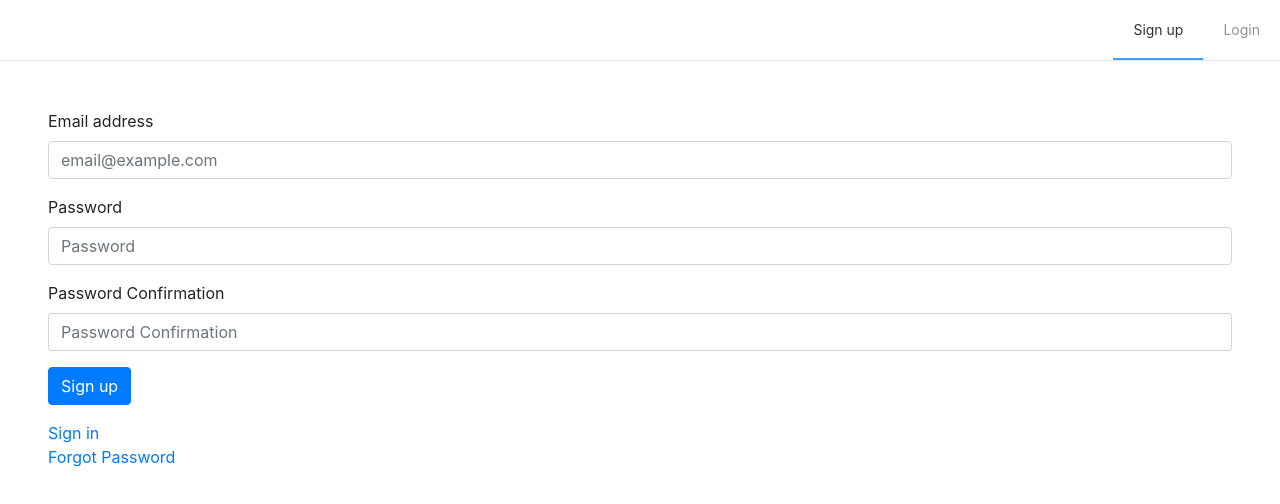
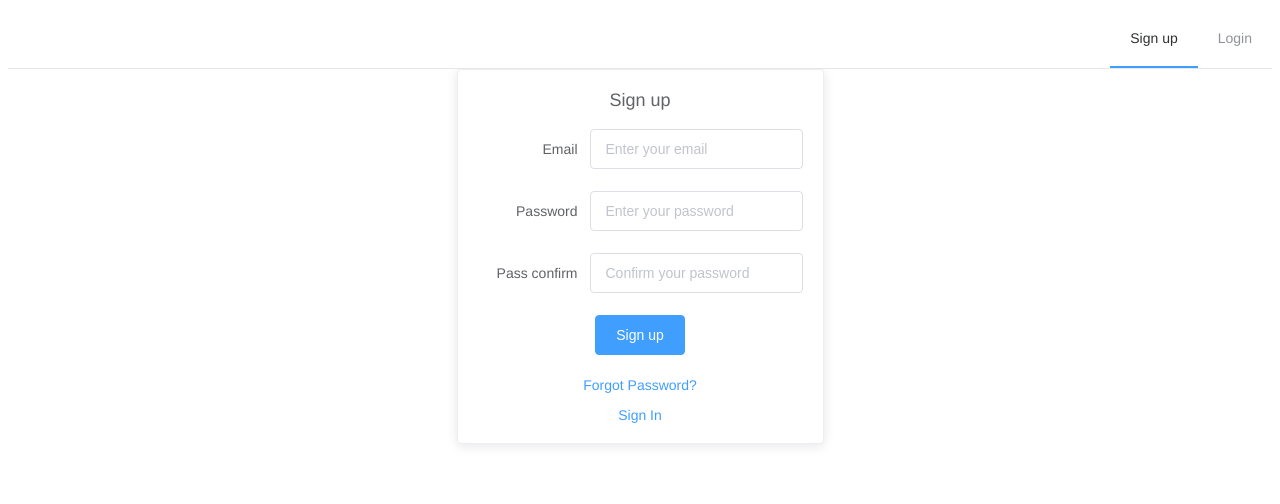
Before and after one commit to Mayurifag/rails-vue-fullstack-ultimate-template, a Vue app in the folder frontend/: page /signup in a window 1280 px wide. Shown: the top 504 px of the page. Built offline with nearby package versions, Linux system fonts and the light colour scheme.

Commit message:
Move pages from bootstrap to element-ui

```diff
--- a/frontend/public/index.html
+++ b/frontend/public/index.html
@@ -4,8 +4,6 @@
     <meta charset="utf-8">
     <meta http-equiv="X-UA-Compatible" content="IE=edge">
     <meta name="viewport" content="width=device-width,initial-scale=1.0">
-    <link rel="stylesheet" href="https://stackpath.bootstrapcdn.com/bootstrap/4.1.0/css/bootstrap.min.css" integrity="sha384-9gVQ4dYFwwWSjIDZnLEWnxCjeSWFphJiwGPXr1jddIhOegiu1FwO5qRGvFXOdJZ4" crossorigin="anonymous">
-    <link rel="stylesheet" href="https://use.fontawesome.com/releases/v5.0.13/css/all.css" integrity="sha384-DNOHZ68U8hZfKXOrtjWvjxusGo9WQnrNx2sqG0tfsghAvtVlRW3tvkXWZh58N9jp" crossorigin="anonymous">
     <link rel="icon" href="<%= BASE_URL %>favicon.ico">
     <title><%= htmlWebpackPlugin.options.title %></title>
   </head>
--- /dev/null
+++ b/frontend/src/assets/shared_auth_styles.css
@@ -0,0 +1,19 @@
+.mt-1em {
+  margin-top: 1em;
+}
+
+.mb-1em {
+  margin-bottom: 1em;
+}
+
+.display-block {
+  display: block;
+}
+
+.auth-card {
+  width: 30em;
+  display: flex;
+  justify-content: center;
+  text-align: center;
+  margin: 0 auto;
+}
--- a/frontend/src/components/AppHeader.vue
+++ b/frontend/src/components/AppHeader.vue
@@ -2,7 +2,7 @@
   el-menu(:router="true" :default-active="activeLink" mode="horizontal")
       template(v-if="this.$store.state.signedIn")
         .dock-right
-          el-submenu(index='/about_user' show-timeout=0 hide-timeout=100)
+          el-submenu(index='/about_user')
             template(slot="title") {{ this.$store.state.currentUser.email }}
             el-menu-item(@click="LogoutUser") Logout
       template(v-else)
@@ -34,8 +34,9 @@ export default {
   }
 }
 </script>
+
 <style lang="scss" scoped>
-  .dock-right {
-    float: right !important;
-  }
+.dock-right {
+  float: right !important;
+}
 </style>
--- a/frontend/src/components/ForgotPassword.vue
+++ b/frontend/src/components/ForgotPassword.vue
@@ -1,23 +1,18 @@
-<template>
-  <form class="form-app form-forgot-password p-5" @submit.prevent="submit">
-    <div class="alert alert-info" v-if="notice">{{ notice }}</div>
-    <div class="alert alert-danger" v-if="error">{{ error }}</div>
-    <div class="form-group">
-      <label for="email">Email address</label>
-      <input v-model="email" type="email" class="form-control" id="email" placeholder="email@example.com">
-    </div>
-    <button type="submit" class="btn btn-primary mb-3">Reset Password</button>
-    <div>
-      <router-link to="/">Sign in</router-link>
-      <br />
-      <router-link to="/signup">Sign up</router-link>
-    </div>
-  </form>
+<template lang="pug">
+  .auth-card
+    el-card
+      h2.mb-1em Forgot password
+      el-form(ref="form" label-width="6em" @submit.native.prevent="submit")
+        el-form-item(prop="email" label="Email")
+          el-input(v-model="email" placeholder="Enter your email")
+        el-form-item(label-width="0")
+          el-button(type="primary" native-type="submit" block) Reset Password
+      router-link(to="/") Sign In
+      router-link(to="/signup" class="display-block mt-1em") Sign Up
 </template>
 
 <script>
 export default {
-  name: 'ForgotPassword',
   data () {
     return {
       email: '',
@@ -42,3 +37,7 @@ export default {
   }
 }
 </script>
+
+<style lang="scss" scoped>
+@import '../assets/shared_auth_styles.css';
+</style>
--- a/frontend/src/components/ResetPassword.vue
+++ b/frontend/src/components/ResetPassword.vue
@@ -1,25 +1,20 @@
-<template>
-  <form class="form-app form-reset-password" @submit.prevent="reset">
-    <div class="alert alert-info" v-if="notice">{{ notice }}</div>
-    <div class="alert alert-danger" v-if="error">{{ error }}</div>
-    <div class="form-group">
-      <label for="password">New Password</label>
-      <input v-model="password" type="password" class="form-control" id="password" placeholder="Password">
-    </div>
-    <div class="form-group">
-      <label for="password">Password Confirmation</label>
-      <input v-model="password_confirmation" type="password" class="form-control" id="password_confirmation" placeholder="Password Confirmation">
-    </div>
-    <button type="submit" class="btn btn-primary mb-3">Reset password</button>
-    <div>
-      <router-link to="/">Sign in</router-link>
-    </div>
-  </form>
+<template lang="pug">
+  .auth-card
+    el-card
+      h2.mb-1em Reset password
+      el-form(ref="form" label-width="8em" @submit.native.prevent="reset")
+        el-form-item(prop="password" label="Password")
+          el-input(v-model="password" placeholder="Enter your password")
+        el-form-item(prop="password_confirmation" label="Pass confirm")
+          el-input(v-model="password_confirmation" placeholder="Confirm your password")
+        el-form-item(label-width="0")
+          el-button(type="primary" native-type="submit" block) Reset Password
+      router-link(to="/") Sign In
+      router-link(to="/signup" class="display-block mt-1em") Sign Up
 </template>
 
 <script>
 export default {
-  name: 'ResetPassword',
   data () {
     return {
       password: '',
@@ -42,6 +37,7 @@ export default {
       this.error = ''
       this.password = ''
       this.password_confirmation = ''
+      this.$router.replace('/')
     },
     resetFailed (error) {
       this.error = (error.response && error.response.data && error.response.data.error) || 'Something went wrong'
--- a/frontend/src/components/Signin.vue
+++ b/frontend/src/components/Signin.vue
@@ -1,26 +1,23 @@
-<template>
-  <form class="form-app form-signin p-5" @submit.prevent="signin">
-    <div class="alert alert-danger" v-if="error">{{ error }}</div>
-    <div class="form-group">
-      <label for="email">Email address</label>
-      <input v-model="email" type="email" class="form-control" id="email" placeholder="email@example.com">
-    </div>
-    <div class="form-group">
-      <label for="password">Password</label>
-      <input v-model="password" type="password" class="form-control" id="password" placeholder="Password">
-    </div>
-    <button type="submit" class="btn btn-primary mb-3">Sign in</button>
-    <div>
-      <router-link to="/signup">Sign up</router-link>
-      <br />
-      <router-link to="/forgot_password">Forgot Password</router-link>
-    </div>
-  </form>
+<template lang="pug">
+  .auth-card
+    el-card
+      h2.mb-1em Sign in
+      el-form(ref="form" label-width="6em" @submit.native.prevent="signin")
+        el-form-item(prop="email" label="Email")
+          el-input(v-model="email" placeholder="Enter your email")
+        el-form-item(prop="password" label="Password")
+          el-input(v-model="password" placeholder="Enter your password")
+        el-form-item(label-width="0")
+          el-button(type="primary" native-type="submit" block) Login
+      router-link(to="/forgot_password") Forgot Password?
+      router-link(to="/signup" class="display-block mt-1em") Sign Up
 </template>
 
 <script>
+// TODO: сделать отображение ошибок toast'ом или около того
+// TODO: валидации props для формочки
+// TODO: поле пароля кастомное + скрыть значения и тд
 export default {
-  name: 'Signin',
   data () {
     return {
       email: '',
@@ -65,3 +62,7 @@ export default {
   }
 }
 </script>
+
+<style lang="scss" scoped>
+@import '../assets/shared_auth_styles.css';
+</style>
--- a/frontend/src/components/Signup.vue
+++ b/frontend/src/components/Signup.vue
@@ -1,25 +1,19 @@
-  <template>
-  <form class="form-app form-signup p-5" @submit.prevent="signup">
-    <div class="alert alert-danger" v-if="error">{{ error }}</div>
-    <div class="form-group">
-      <label for="email">Email address</label>
-      <input v-model="email" type="email" class="form-control" id="email" placeholder="email@example.com">
-    </div>
-    <div class="form-group">
-      <label for="password">Password</label>
-      <input v-model="password" type="password" class="form-control" id="password" placeholder="Password">
-    </div>
-    <div class="form-group">
-      <label for="password">Password Confirmation</label>
-      <input v-model="password_confirmation" type="password" class="form-control" id="password_confirmation" placeholder="Password Confirmation">
-    </div>
-    <button type="submit" class="btn btn-primary mb-3">Sign up</button>
-    <div>
-      <router-link to="/">Sign in</router-link>
-      <br />
-      <router-link to="/forgot_password">Forgot Password</router-link>
-    </div>
-  </form>
+<template lang="pug">
+  .auth-card
+    el-card
+      h2.mb-1em Sign up
+      el-form(ref="form" label-width="8em" @submit.native.prevent="signup")
+        el-form-item(prop="email" label="Email")
+          el-input(v-model="email" placeholder="Enter your email")
+        el-form-item(prop="password" label="Password")
+          el-input(v-model="password" placeholder="Enter your password")
+        el-form-item(prop="password_confirmation" label="Pass confirm")
+          el-input(v-model="password_confirmation" placeholder="Confirm your password")
+
+        el-form-item(label-width="0")
+          el-button(type="primary" native-type="submit" block) Sign up
+      router-link(to="/forgot_password") Forgot Password?
+      router-link(to="/" class="display-block mt-1em") Sign In
 </template>
 
 <script>
@@ -69,3 +63,6 @@ export default {
   }
 }
 </script>
+<style lang="scss" scoped>
+@import '../assets/shared_auth_styles.css';
+</style>
--- a/frontend/src/plugins/element.js
+++ b/frontend/src/plugins/element.js
@@ -1,6 +1,7 @@
 import Vue from 'vue'
 import ElementUI from 'element-ui'
 import 'element-ui/lib/theme-chalk/index.css'
+import 'element-ui/lib/theme-chalk/reset.css'
 import lang from 'element-ui/lib/locale/lang/ru-RU'
 import locale from 'element-ui/lib/locale'
 
```
Also changed, not shown: 1 other file (tests, documents, lock files or other folders).
